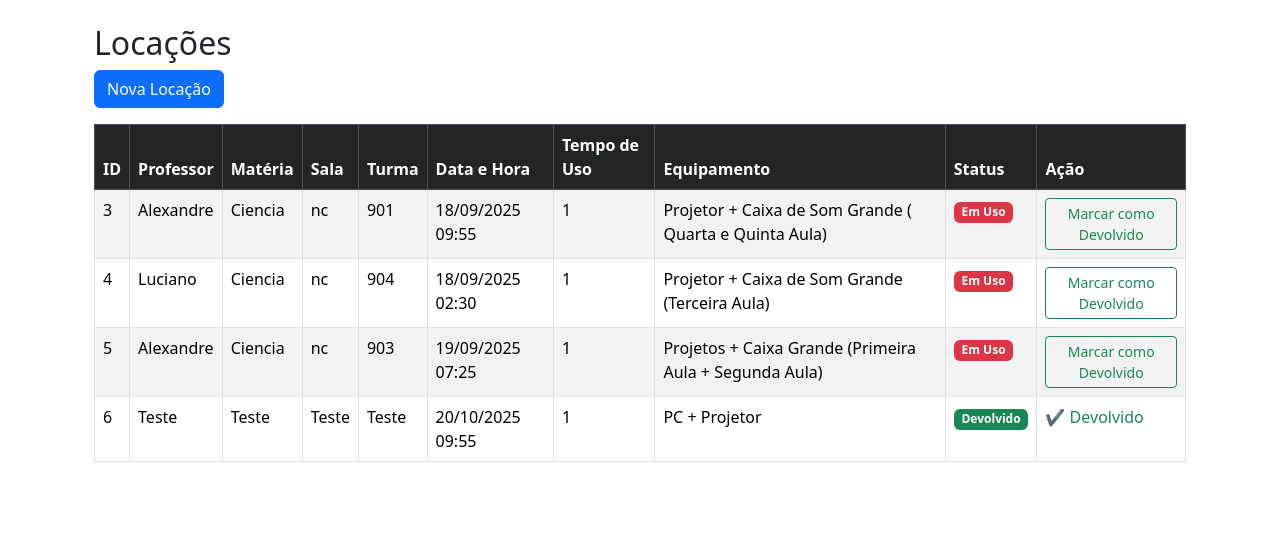
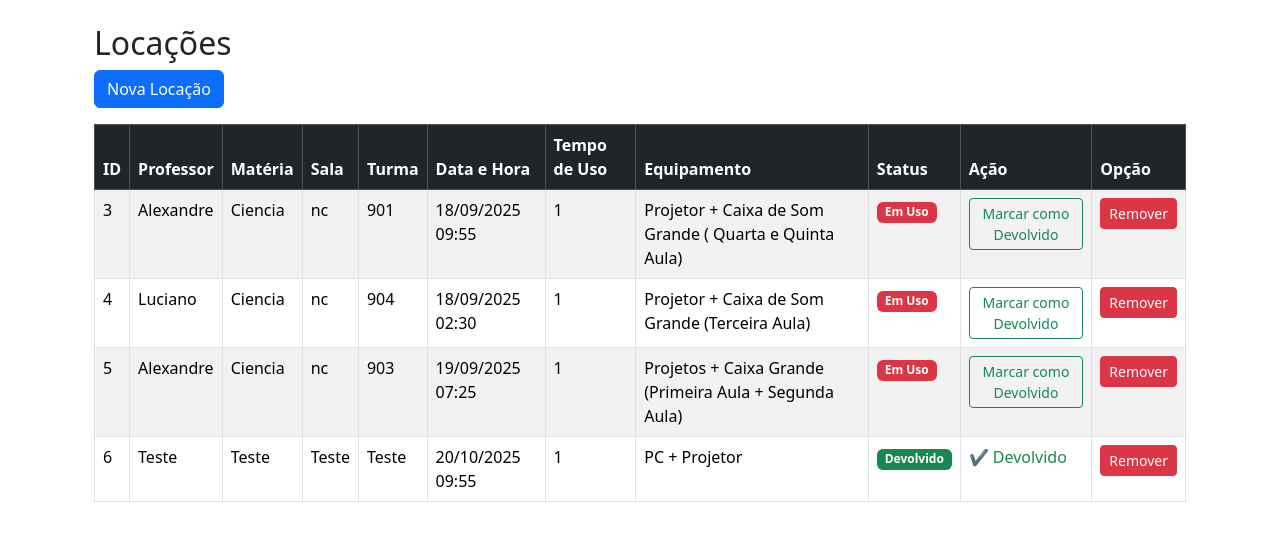
Before and after one commit to Sandrogaltran08/cief, a Flask app: page /rentals in a window 1280 px wide. Shown: the part 56-597 px from the top of the page. Run offline with Flask 3, Linux system fonts and the light colour scheme; data comes from the database, SQL or seed files in the repository; both versions use the stored data as it was after the commit.

Commit message:
Adicionado botao remover na tela de locacao

```diff
--- a/app.py
+++ b/app.py
@@ -244,6 +244,15 @@ def datetime_br(value):
     except Exception:
         return value  # se der erro, retorna o valor original
 
+@app.route("/rentals/delete/<int:rental_id>", methods=["POST"])
+def delete_rental(rental_id):
+    conn = sqlite3.connect(DB_NAME)
+    cursor = conn.cursor()
+    cursor.execute("DELETE FROM rentals WHERE id = ?", (rental_id,))
+    conn.commit()
+    conn.close()
+    return redirect(url_for("rentals"))
+
 if __name__ == "__main__":
     init_db()
     app.run(debug=True)
--- a/templates/rentals.html
+++ b/templates/rentals.html
@@ -18,6 +18,7 @@
             <th>Equipamento</th>
             <th>Status</th>
             <th>Ação</th>
+            <th>Opção</th>
         </tr>
         </thead>
         <tbody>
@@ -52,6 +53,16 @@
                 <span class="text-success">✔ Devolvido</span>
                 {% endif %}
             </td>
+            <td>
+                <!-- Botão de remover -->
+                <form action="{{ url_for('delete_rental', rental_id=rental.id) }}" method="POST"
+                      style="display:inline;">
+                    <button type="submit" class="btn btn-danger btn-sm"
+                            onclick="return confirm('Tem certeza que deseja remover esta locação?');">
+                        Remover
+                    </button>
+                </form>
+            </td>
         </tr>
         {% else %}
         <tr>
```
Also changed, not shown: almox.db. Lines whose indentation alone changed are shown as unchanged.
